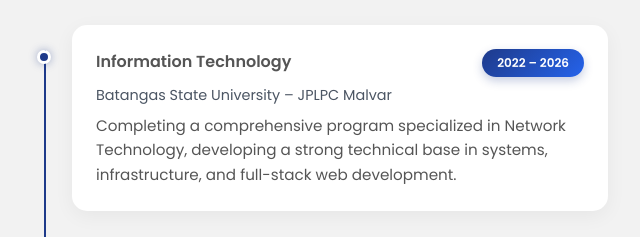
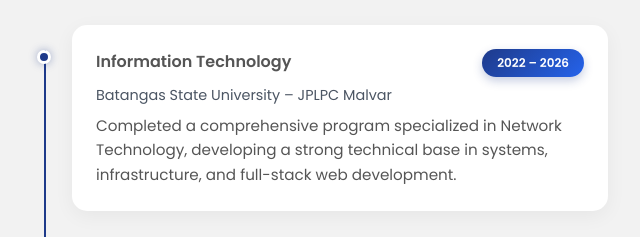
Before and after one commit to jmtanchancodev/My-Portfolio, a plain HTML site: page index.html in a window 1280 px wide. Shown: the part 1635-1872 px from the top of the page, 640-1280 px from the left. Drawn offline with nearby package versions, Linux system fonts and the light colour scheme.

Commit message:
minor change

```diff
--- a/index.html
+++ b/index.html
@@ -202,7 +202,7 @@
                 <span class="card-date-tag">2022 – 2026</span>
               </div>
               <p class="card-sub-header">Batangas State University – JPLPC Malvar</p>
-              <p class="card-detail-text">Completing a comprehensive program specialized in Network Technology, developing a strong technical base in systems, infrastructure, and full-stack web development.</p>
+              <p class="card-detail-text">Completed a comprehensive program specialized in Network Technology, developing a strong technical base in systems, infrastructure, and full-stack web development.</p>
             </div>
           </div>
 
```
